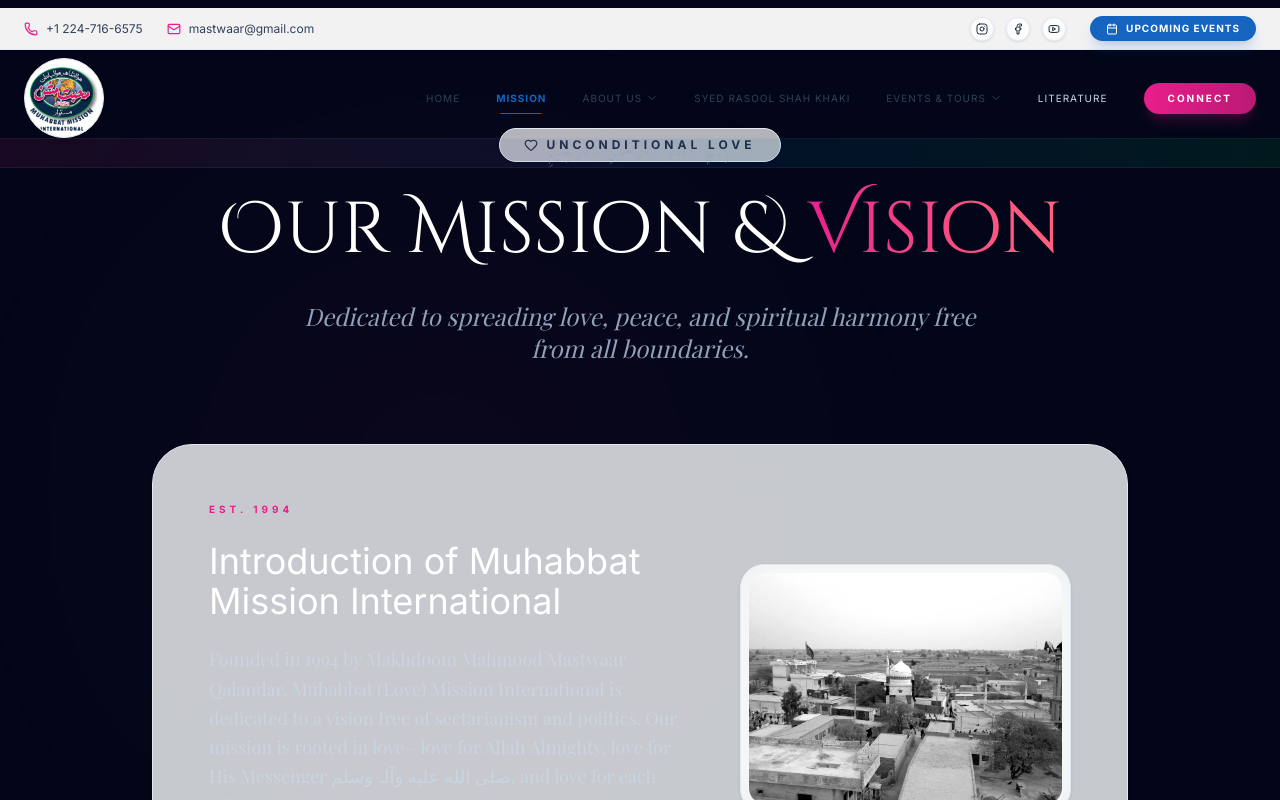
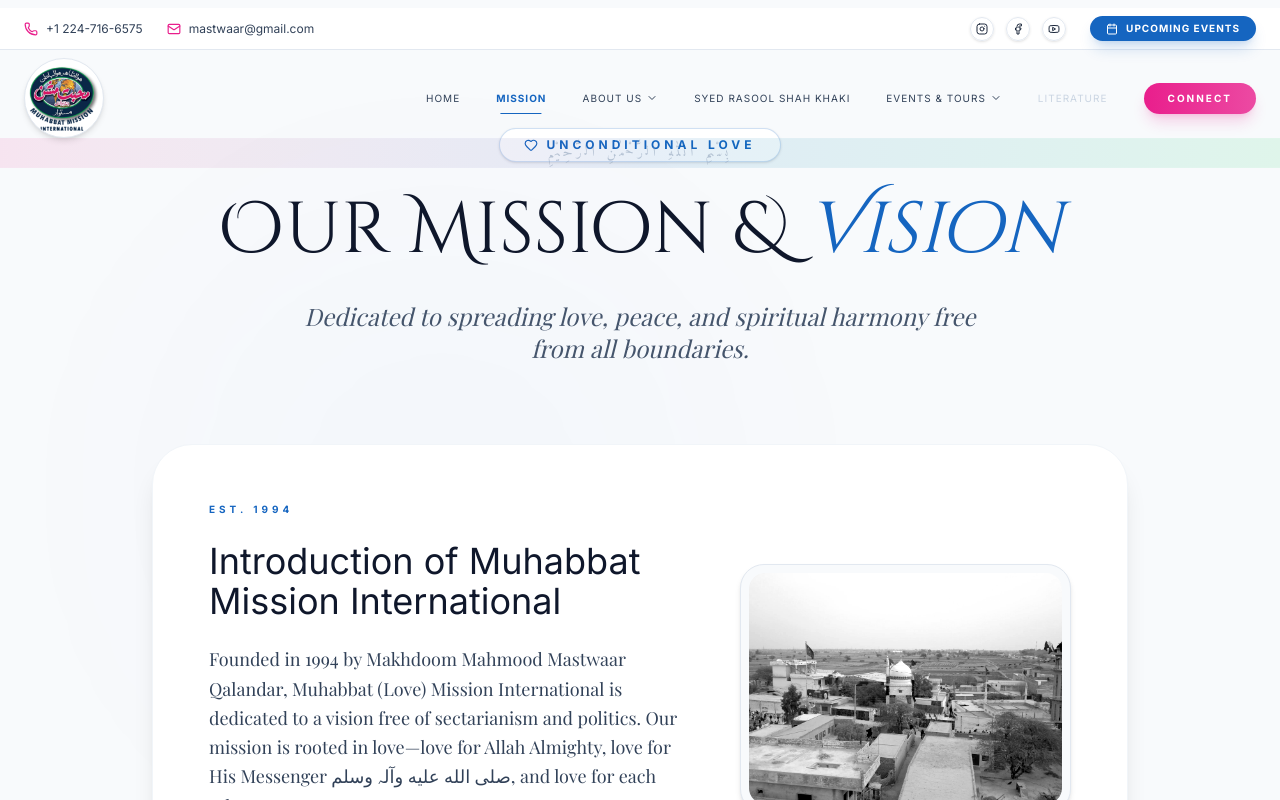
Before and after one commit to Sharmeen-Rauf/islamic-website, a React (Vite) app: page / in a window 1280 px wide. Both pictures are taken after a click on the button "MISSION". Shown: the top 800 px of the page. Built offline with nearby package versions, Linux system fonts and the light colour scheme; a web font is replaced by a local one.

Commit message:
Refactor Mission page to white theme

```diff
--- a/src/components/MissionPage.tsx
+++ b/src/components/MissionPage.tsx
@@ -7,11 +7,11 @@
 
 export default function MissionPage({ onNavigate }: MissionPageProps) {
   return (
-    <div className="pt-32 pb-24 bg-slate-950 min-h-screen relative overflow-hidden text-slate-300">
+    <div className="pt-32 pb-24 bg-slate-50 min-h-screen relative overflow-hidden text-slate-600">
       {/* Background Gradients */}
       <div className="absolute inset-0 z-0 pointer-events-none opacity-30">
-        <div className="absolute top-[10%] left-[15%] w-[500px] h-[500px] rounded-full bg-brand-pink/20 blur-[150px]" />
-        <div className="absolute bottom-[10%] right-[15%] w-[600px] h-[600px] rounded-full bg-brand-blue/20 blur-[150px]" />
+        <div className="absolute top-[10%] left-[15%] w-[500px] h-[500px] rounded-full bg-brand-blue/10 blur-[150px]" />
+        <div className="absolute bottom-[10%] right-[15%] w-[600px] h-[600px] rounded-full bg-brand-blue/10 blur-[150px]" />
       </div>
 
       <div className="max-w-5xl mx-auto px-6 relative z-10">
@@ -20,7 +20,7 @@
           <motion.div
             initial={{ opacity: 0, y: -10 }}
             animate={{ opacity: 1, y: 0 }}
-            className="inline-flex items-center gap-2 glass px-6 py-2 rounded-full text-xs uppercase tracking-[4px] text-brand-pink font-bold mb-6 border border-brand-pink/20"
+            className="inline-flex items-center gap-2 bg-white shadow-sm px-6 py-2 rounded-full text-xs uppercase tracking-[4px] text-brand-blue font-bold mb-6 border border-brand-blue/20"
           >
             <Heart size={14} /> Unconditional Love
           </motion.div>
@@ -28,15 +28,15 @@
             initial={{ opacity: 0, y: 20 }}
             animate={{ opacity: 1, y: 0 }}
             transition={{ delay: 0.1 }}
-            className="font-display text-5xl md:text-7xl text-white mb-6 leading-tight"
+            className="font-display text-5xl md:text-7xl text-slate-900 mb-6 leading-tight"
           >
-            Our Mission & <span className="text-gradient-pink">Vision</span>
+            Our Mission & <span className="text-brand-blue italic">Vision</span>
           </motion.h1>
           <motion.p
             initial={{ opacity: 0 }}
             animate={{ opacity: 1 }}
             transition={{ delay: 0.2 }}
-            className="font-serif italic text-xl md:text-2xl text-slate-400 max-w-2xl mx-auto"
+            className="font-serif italic text-xl md:text-2xl text-slate-600 max-w-2xl mx-auto"
           >
             Dedicated to spreading love, peace, and spiritual harmony free from all boundaries.
           </motion.p>
@@ -47,13 +47,13 @@
           initial={{ opacity: 0, y: 30 }}
           animate={{ opacity: 1, y: 0 }}
           transition={{ delay: 0.3 }}
-          className="glass-dark p-8 md:p-14 rounded-[40px] border border-white/10 mb-16 shadow-2xl relative grid grid-cols-1 lg:grid-cols-12 gap-12 items-center"
+          className="bg-white p-8 md:p-14 rounded-[40px] border border-slate-100 mb-16 shadow-xl relative grid grid-cols-1 lg:grid-cols-12 gap-12 items-center"
         >
-          <div className="lg:col-span-7 space-y-6 font-serif text-lg leading-relaxed text-slate-300">
-            <span className="text-[10px] uppercase tracking-[4px] text-brand-pink font-bold font-sans block">
+          <div className="lg:col-span-7 space-y-6 font-serif text-lg leading-relaxed text-slate-700">
+            <span className="text-[10px] uppercase tracking-[4px] text-brand-blue font-bold font-sans block">
               Est. 1994
             </span>
-            <h2 className="font-display text-3xl md:text-4xl text-white mt-1 mb-6 font-sans">
+            <h2 className="font-display text-3xl md:text-4xl text-slate-900 mt-1 mb-6 font-sans">
               Introduction of Muhabbat Mission International
             </h2>
             <p>
@@ -65,14 +65,14 @@
           </div>
 
           <div className="lg:col-span-5 w-full">
-            <div className="aspect-[4/3] rounded-3xl overflow-hidden glass p-2 border border-white/10 shadow-2xl">
+            <div className="aspect-[4/3] rounded-3xl overflow-hidden bg-slate-50 p-2 border border-slate-200 shadow-md">
               <img
                 src="/makhdoompur-sharif-chakwal-webp-scaled (4).jpg"
                 alt="Makhdoom Pur Sharif"
                 className="w-full h-full object-cover rounded-2xl grayscale contrast-125 hover:scale-105 transition-transform duration-700"
               />
             </div>
-            <p className="text-[10px] text-center mt-3 text-slate-400 uppercase tracking-widest font-semibold">
+            <p className="text-[10px] text-center mt-3 text-slate-500 uppercase tracking-widest font-semibold">
               Darbar Makhdoom Pur Shareef
             </p>
           </div>
@@ -83,24 +83,24 @@
           initial={{ opacity: 0, y: 30 }}
           whileInView={{ opacity: 1, y: 0 }}
           viewport={{ once: true }}
-          className="glass-dark p-8 md:p-14 rounded-[40px] border border-brand-pink/20 mb-16 shadow-2xl relative overflow-hidden bg-gradient-to-br from-slate-900/40 via-transparent to-brand-pink/5"
+          className="bg-white p-8 md:p-14 rounded-[40px] border border-brand-blue/20 mb-16 shadow-xl relative overflow-hidden bg-gradient-to-br from-white via-slate-50 to-brand-blue/5"
         >
-          <div className="max-w-3xl mx-auto text-center space-y-6 font-serif text-lg leading-relaxed text-slate-300">
-            <span className="text-[10px] uppercase tracking-[4px] text-brand-gold font-bold font-sans block">
+          <div className="max-w-3xl mx-auto text-center space-y-6 font-serif text-lg leading-relaxed text-slate-700">
+            <span className="text-[10px] uppercase tracking-[4px] text-brand-blue font-bold font-sans block">
               Core Vision
             </span>
-            <h2 className="font-display text-3xl md:text-4xl text-white mt-1 mb-6 font-sans">
+            <h2 className="font-display text-3xl md:text-4xl text-slate-900 mt-1 mb-6 font-sans">
               Vision of Makhdoom Mahmood Mastwaar Qalandar
             </h2>
             <p>
               Makhdoom Mahmood Mastwaar Qalandar envisioned unity in diversity, aiming to achieve love, peace, and harmony among all people. Muhabbat Mission International strives to bring happiness, prosperity, and spiritual discovery through the mystical path toward oneness.
             </p>
 
-            <div className="my-10 p-8 glass rounded-3xl border-l-4 border-l-brand-pink text-center bg-gradient-to-r from-brand-pink/10 via-transparent to-brand-pink/10 shadow-xl">
-              <p className="font-serif italic text-2xl text-white mb-4 leading-relaxed">
+            <div className="my-10 p-8 bg-slate-50 rounded-3xl border-l-4 border-l-brand-blue text-center shadow-md">
+              <p className="font-serif italic text-2xl text-slate-900 mb-4 leading-relaxed">
                 “Uplifting goodness of society is only possible when the heart has Love, Muhabbat.”
               </p>
-              <p className="text-xs uppercase tracking-widest text-brand-pink font-bold font-sans">
+              <p className="text-xs uppercase tracking-widest text-brand-blue font-bold font-sans">
                 — Makhdoom Mahmood Mastwaar Qalandar
               </p>
             </div>
@@ -117,20 +117,20 @@
             initial={{ opacity: 0, x: -30 }}
             whileInView={{ opacity: 1, x: 0 }}
             viewport={{ once: true }}
-            className="glass p-8 md:p-12 rounded-3xl border border-white/5 flex flex-col justify-between"
+            className="bg-white shadow-md p-8 md:p-12 rounded-3xl border border-slate-100 flex flex-col justify-between"
           >
             <div>
               <div className="w-12 h-12 rounded-2xl bg-brand-blue/10 flex items-center justify-center text-brand-blue mb-6">
                 <Globe size={24} />
               </div>
-              <h3 className="font-display text-2xl text-white mb-4">
+              <h3 className="font-display text-2xl text-slate-900 mb-4">
                 Global Chapters & Community
               </h3>
-              <p className="font-serif text-slate-300 text-base leading-relaxed mb-6">
+              <p className="font-serif text-slate-600 text-base leading-relaxed mb-6">
                 Muhabbat Mission International, originally founded in Pakistan, has grown to encompass Asia and beyond, with established chapters in the USA, UK, Europe and South Africa. Today, our teachings inspire over 100,000 students worldwide, supported by more than 100 centers and institutions.
               </p>
             </div>
-            <div className="pt-4 border-t border-white/5 flex items-center justify-between text-xs text-slate-400 font-bold uppercase tracking-widest">
+            <div className="pt-4 border-t border-slate-100 flex items-center justify-between text-xs text-slate-500 font-bold uppercase tracking-widest">
               <span>100K+ Students</span>
               <span>100+ Centers</span>
             </div>
@@ -140,23 +140,23 @@
             initial={{ opacity: 0, x: 30 }}
             whileInView={{ opacity: 1, x: 0 }}
             viewport={{ once: true }}
-            className="glass p-8 md:p-12 rounded-3xl border border-brand-pink/20 flex flex-col justify-between bg-gradient-to-b from-brand-pink/10 to-transparent"
+            className="bg-white shadow-md p-8 md:p-12 rounded-3xl border border-brand-blue/20 flex flex-col justify-between bg-gradient-to-b from-brand-blue/5 to-transparent"
           >
             <div>
-              <div className="w-12 h-12 rounded-2xl bg-brand-pink/10 flex items-center justify-center text-brand-pink mb-6">
+              <div className="w-12 h-12 rounded-2xl bg-brand-blue/10 flex items-center justify-center text-brand-blue mb-6">
                 <Users size={24} />
               </div>
-              <h3 className="font-display text-2xl text-white mb-4">
+              <h3 className="font-display text-2xl text-slate-900 mb-4">
                 Join Our Mission
               </h3>
-              <p className="font-serif text-slate-300 text-base leading-relaxed mb-8">
+              <p className="font-serif text-slate-600 text-base leading-relaxed mb-8">
                 Join us in our mission to promote love and unity across borders and cultures. Together, we can create a more compassionate and harmonious world.
               </p>
             </div>
 
             <button
               onClick={() => onNavigate('about')}
-              className="px-8 py-4 bg-brand-pink text-white rounded-full font-bold text-xs uppercase tracking-widest hover:scale-105 transition-all shadow-xl shadow-brand-pink/30 flex items-center justify-center gap-2"
+              className="px-8 py-4 bg-brand-blue text-white rounded-full font-bold text-xs uppercase tracking-widest hover:scale-105 transition-all shadow-xl flex items-center justify-center gap-2"
             >
               Learn More About Us <ArrowRight size={16} />
             </button>
```
